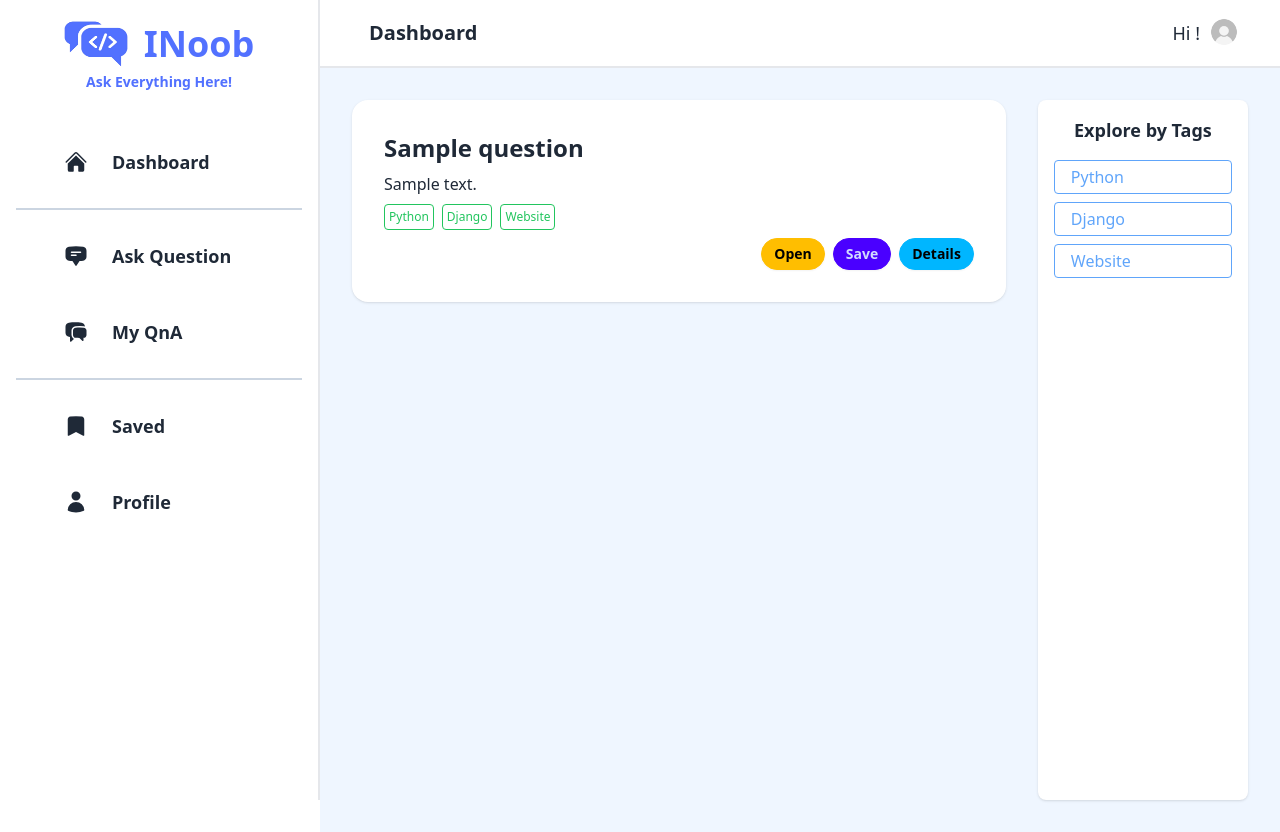
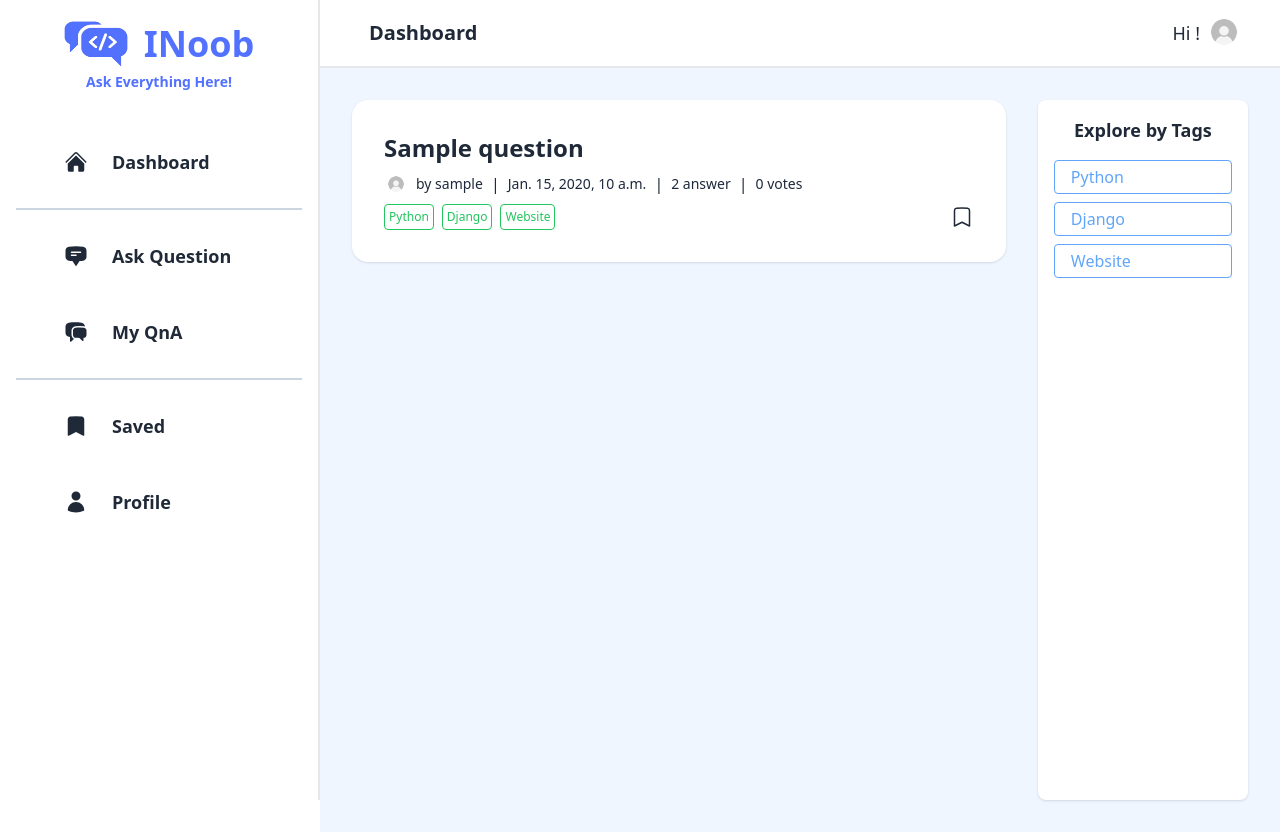
Before and after one commit to dianprsty/inoob_web_forum, a Django app: template src/discussion/templates/discussion/dashboard.html in a window 1280 px wide. Run offline with Django 5.2, Linux system fonts and the light colour scheme; the template is opened without the code that fills it: most values are stand-ins (such as "Sample title", 1, 10 or a date in 2020); style sheets or scripts are compiled from the project's sources; parts of the project's set-up code (start-up, migrations or seed data) failed here and were passed over.

Commit message:
refactor: refactor ui dashboard

```diff
--- a/docker-compose.yml
+++ b/docker-compose.yml
@@ -10,7 +10,7 @@
     volumes:
       - shared-volume:/home/nonroot/.local/lib/python3.12/site-packages/static
     environment:
-      DEBUG: $DEBUG
+      DEBUG: False
       PORT: 8000
       SECRET_KEY: secret
       ALLOWED_HOSTS: 127.0.0.1,localhost
--- a/src/discussion/templates/base/base_discussion.html
+++ b/src/discussion/templates/base/base_discussion.html
@@ -112,7 +112,7 @@
 
             <!-- Sidebar content here -->
             <li>
-              <a class="font-bold px-12 py-4 text-lg"
+              <a href="{% url 'dashboard' %}" class="font-bold px-12 py-4 text-lg"
                 ><svg
                   xmlns="http://www.w3.org/2000/svg"
                   viewBox="0 0 24 24"
--- a/src/discussion/templates/discussion/dashboard.html
+++ b/src/discussion/templates/discussion/dashboard.html
@@ -1,28 +1,52 @@
 {% extends 'base/base_discussion.html' %}
+{% load static %}
 
 {% block title %} Dashboard {% endblock %}
 {% block page %} Dashboard {% endblock %}
 
 {% block content %}
 <div class="flex flex-col lg:flex-row items-stretch gap-4 lg:gap-0 bg-blue-50 w-full">
-  <div class="flex flex-col w-full p-8 gap-8 ">
+  <div class="flex flex-col w-full p-8 gap-4 ">
     {% for question in questions %}
     <article class="card bg-base-100 shadow">
       <div class="card-body flex flex-col ">
-        <h2 class="card-title text-2xl">{{ question.title }}</h2>
-        <p class="line-clamp-1 text-ellipsis">{{ question.content }}</p>
-        <div class="flex gap-2 justify-items-start w-full">
-          <p class="border border-green-500 text-green-500 flex-grow-0 rounded p-1 text-xs"> Python</p>
-          <p class="border border-green-500 text-green-500 flex-grow-0 rounded p-1 text-xs"> Django</p>
-          <p class="border border-green-500 text-green-500 flex-grow-0 rounded p-1 text-xs"> Website</p>
+        <h2 class="card-title text-2xl">
+          <a href="{% url 'detail' question.id %}" class="">
+            {{ question.title }}
+            </a>
+        </h2>
+        <div class="flex items-center justify-start gap-2">
+          <div class="rounded-full overflow-hidden">
+            <img
+            alt="Profile Picture"
+            src="{% static 'user_placeholder.avif' %}"
+            class="w-6"
+            />
+          </div>
+          <p class="flex-grow-0 text-slate-800 text-sm">by {{ question.username }} </p>
+          <p class="flex-grow-0 text-slate-800 ">|</p>
+          <p class="flex-grow-0 text-slate-800 text-sm">{{ time }}</p>
+          <p class="flex-grow-0 text-slate-800 ">|</p>
+          <p class="flex-grow-0 text-slate-800 text-sm">2 answer </p>
+          <p class="flex-grow-0 text-slate-800 ">|</p>
+          <p class="flex-grow-0 text-slate-800 text-sm">0 votes</p>
         </div>
-        <div class="card-actions justify-end">
-          <a href="" class="btn btn-warning btn-sm rounded-full">Open</a>
-          <a href="" class="btn btn-primary btn-sm rounded-full">Save</a>
-          <a href="{% url 'detail' question.id %}" class="btn btn-info btn-sm rounded-full">  Details</a>
+        <div class="flex flex-1 justify-between items-center">
+          <div class="flex gap-2 justify-items-start flex-wrap w-full">
+            <p class="border border-green-500 text-green-500 flex-grow-0 rounded p-1 text-xs"> Python</p>
+            <p class="border border-green-500 text-green-500 flex-grow-0 rounded p-1 text-xs"> Django</p>
+            <p class="border border-green-500 text-green-500 flex-grow-0 rounded p-1 text-xs"> Website</p>
+          </div>
+          <div class="card-actions flex-nowrap justify-end">
+            <a href="">
+              <svg xmlns="http://www.w3.org/2000/svg" fill="none" viewBox="0 0 24 24" stroke-width="1.5" stroke="currentColor" class="w-6 h-6">
+                <path stroke-linecap="round" stroke-linejoin="round" d="M17.593 3.322c1.1.128 1.907 1.077 1.907 2.185V21L12 17.25 4.5 21V5.507c0-1.108.806-2.057 1.907-2.185a48.507 48.507 0 0 1 11.186 0Z" />
+              </svg>
+            </a>
+          </div>
         </div>
       </div>
-    </article>
+
     {% endfor %}
   </div>
   <aside class="w-full  lg:w-4/12 py-8 pr-8">
@@ -33,7 +57,6 @@
         <p class="py-1 px-4 text-blue-400 border border-blue-400 rounded"> Django</p>
         <p class="py-1 px-4 text-blue-400 border border-blue-400 rounded"> Website</p>
       </div>
-
     </div>
   </aside>
 </div>
--- a/src/inoobwebforum/settings.py
+++ b/src/inoobwebforum/settings.py
@@ -128,7 +128,7 @@
 
 LANGUAGE_CODE = 'en-us'
 
-TIME_ZONE = 'UTC'
+TIME_ZONE = 'Asia/Jakarta'
 
 USE_I18N = True
 
```
Also changed, not shown: src/discussion/views/dashboard_views.py (+10 -5 lines), src/discussion/views/helpers/date_to_time_ago.py (added, +33 -0 lines), src/discussion/views/helpers/cursor_to_dict.py (renamed from src/discussion/views/helper.py).
